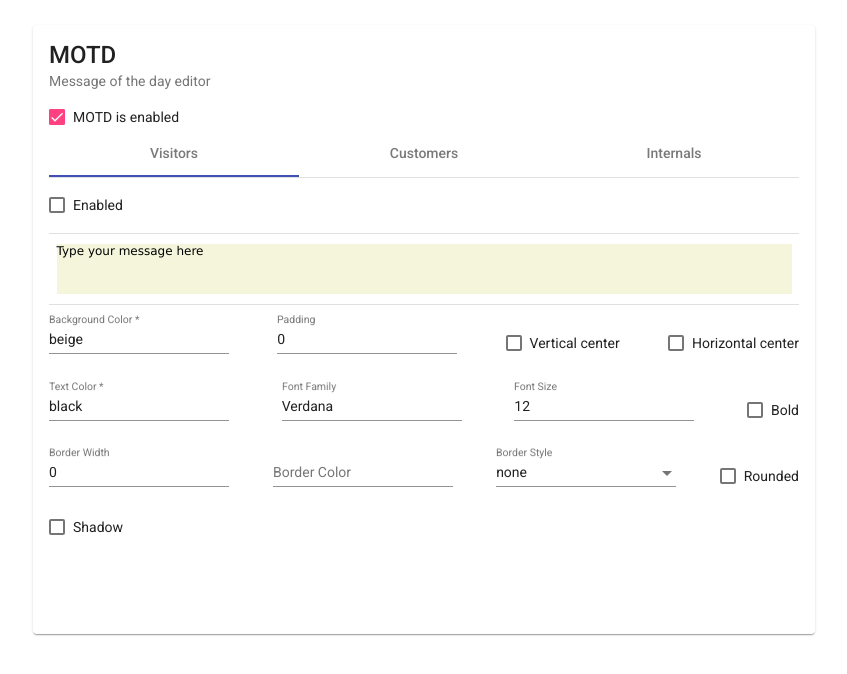
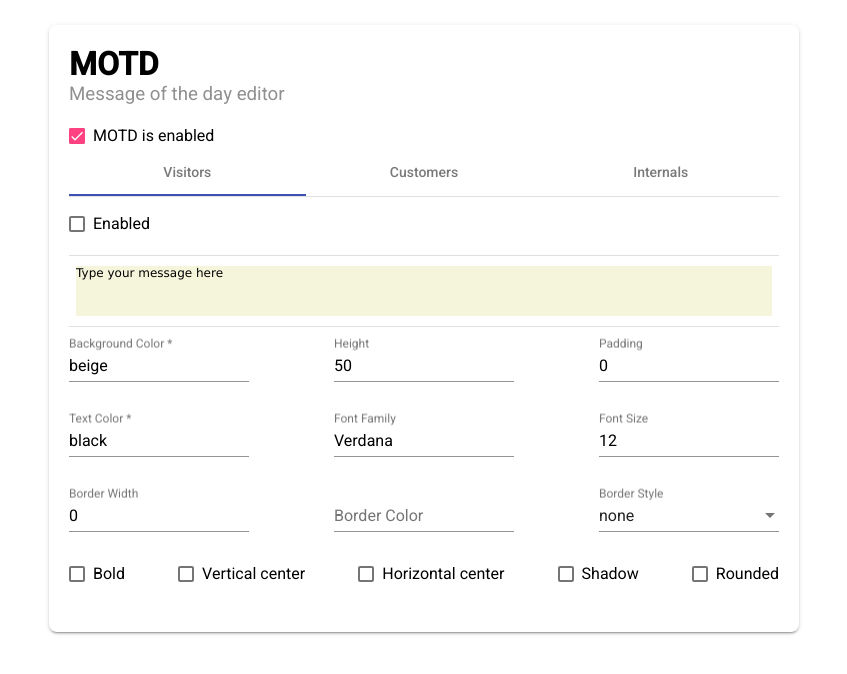
Before and after one commit to jeanfgagnon/ng-motd, an Angular app: page / in a window 1280 px wide. Shown: the top 674 px of the page, without its empty margins (216-1063 px from the left). Built offline with nearby package versions, Linux system fonts and the light colour scheme.

Commit message:
After reorganizing form and scrapping mat-card

```diff
--- a/src/app/common/editor-config.ts
+++ b/src/app/common/editor-config.ts
@@ -1,7 +1,8 @@
 export class EditorConfig {
+  public id: number;
+  public enabled: boolean;
   public title: string;
   public text: string;
-  public enabled: boolean;
   public isDirty = false;
   public background: string;
   public color: string;
--- a/src/app/components/editor-guts/editor-guts.component.html
+++ b/src/app/components/editor-guts/editor-guts.component.html
@@ -28,12 +28,14 @@
       </mat-form-field>
 
       <mat-form-field>
+        <mat-label>Height</mat-label>
+        <input matInput type="number" placeholder="Height" aria-label="Height" formControlName="height" />
+      </mat-form-field>
+
+      <mat-form-field>
         <mat-label>Padding</mat-label>
         <input matInput type="number" placeholder="Padding" aria-label="Padding" formControlName="padding" />
       </mat-form-field>
-
-      <mat-checkbox class='field-item' formControlName="verticalAlign">Vertical center</mat-checkbox>
-      <mat-checkbox class='field-item' formControlName="horizontalAlign">Horizontal center</mat-checkbox>
 
     </div>
 
@@ -53,8 +55,6 @@
         <mat-label>Font Size</mat-label>
         <input matInput type="number" placeholder="Font Size" aria-label="Font size" formControlName="fontSize" />
       </mat-form-field>
-
-      <mat-checkbox class='field-item' formControlName="bold">Bold</mat-checkbox>
 
     </div>
 
@@ -78,11 +78,14 @@
         </mat-select>
       </mat-form-field>
 
-      <mat-checkbox class='field-item' formControlName="rounded">Rounded</mat-checkbox>
 
     </div>
     <div class='field-zone'>
+      <mat-checkbox class='field-item' formControlName="bold">Bold</mat-checkbox>
+      <mat-checkbox class='field-item' formControlName="verticalAlign">Vertical center</mat-checkbox>
+      <mat-checkbox class='field-item' formControlName="horizontalAlign">Horizontal center</mat-checkbox>
       <mat-checkbox class='field-item' formControlName="shadow">Shadow</mat-checkbox>
+      <mat-checkbox class='field-item' formControlName="rounded">Rounded</mat-checkbox>
     </div>
   </form>
 </div>
--- a/src/app/components/editor-guts/editor-guts.component.scss
+++ b/src/app/components/editor-guts/editor-guts.component.scss
@@ -1,7 +1,7 @@
 .editor-outer {
   // padding: 25px;
   margin-top: 15px;
-  height: 425px;
+  height: 400px;
   box-sizing: border-box;
 }
 
--- a/src/app/components/editor-guts/editor-guts.component.ts
+++ b/src/app/components/editor-guts/editor-guts.component.ts
@@ -96,6 +96,8 @@ export class EditorGutsComponent implements OnInit {
       css["box-shadow"] = '1px 1px 3px 0px rgba(92, 92, 92, 1)';
     }
 
+    css["height"] = `${this.EditorConfig.height}px`;
+
     return css;
   }
 
--- a/src/app/components/main-frame/main-frame.component.html
+++ b/src/app/components/main-frame/main-frame.component.html
@@ -1,8 +1,8 @@
-<mat-card id='main-card'>
-  <mat-card-title>MOTD</mat-card-title>
-  <mat-card-subtitle>Message of the day editor</mat-card-subtitle>
+<div id='main-card' class='mat-elevation-z2'>
+  <h1>MOTD</h1>
+  <h3>Message of the day editor</h3>
 
-  <mat-card-content>
+  <div>
     <mat-checkbox [checked]="enabled" (change)="toggleMOTD($event)">MOTD is enabled</mat-checkbox>
     <div *ngIf="enabled">
       <mat-tab-group mat-stretch-tabs>
@@ -11,6 +11,6 @@
         <mat-tab [label]="getTabTitle(0)"><app-editor-guts [EditorConfig]="configs[0]"></app-editor-guts></mat-tab>
       </mat-tab-group>
     </div>
-  </mat-card-content>
+  </div>
 
-</mat-card>
+</div>
--- a/src/app/components/main-frame/main-frame.component.scss
+++ b/src/app/components/main-frame/main-frame.component.scss
@@ -1,6 +1,20 @@
+h1 {
+  margin-top: 0;
+  margin-bottom: 0;
+}
+
+h3 {
+  margin-top: 0;
+  color: #909090;
+  font-weight: normal;
+}
+
 #main-card {
   width: 750px;
   margin-left: auto;
   margin-right: auto;
   margin-top: 25px;
+  padding: 20px;
+  box-sizing: border-box;
+  border-radius: 8px;
 }
```
